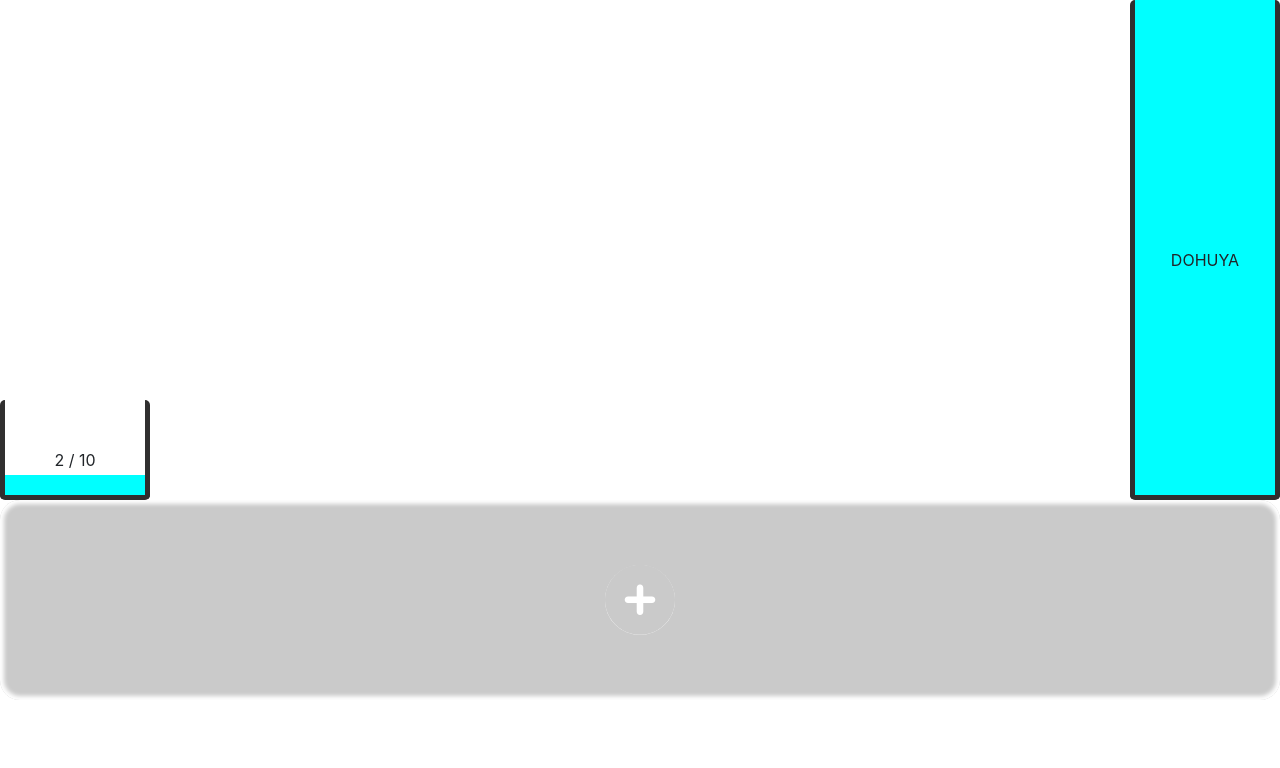
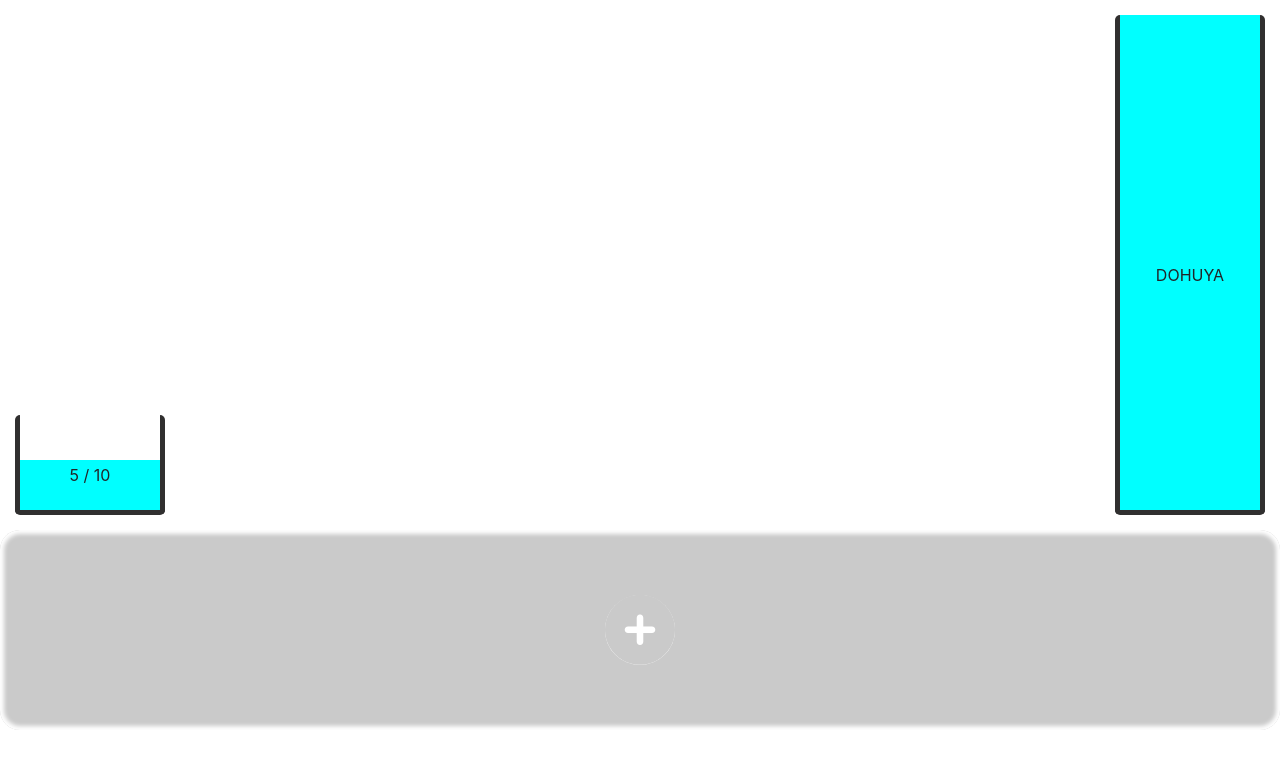
Before and after one commit to SergeOlabin/react-sandbox, a React (Create React App) app: page / in a window 1280 px wide. Shown: the top 768 px of the page. Built offline with nearby package versions, Linux system fonts and the light colour scheme.

Commit message:
Perelivayka rabotyaet

```diff
--- a/src/components/board-component/Board.tsx
+++ b/src/components/board-component/Board.tsx
@@ -4,13 +4,14 @@ import { FooterComponent } from '../footer/Footer';
 import { WaterSource } from '../water-source/WaterSource';
 import './board.scss';
 import { Water } from '../water/Water';
+import { isEqual, max } from 'lodash';
 
 interface BoardComponentState {
     bulbs: Bulb[],
+    selectedBulb: Bulb | WaterSource | null,
 }
 
 let id = 0;
-
 export interface Bulb {
     id: number,
     volume: number,
@@ -20,20 +21,21 @@ export interface Bulb {
 export class BoardComponent extends React.Component<{}, BoardComponentState> {
     state: BoardComponentState = {
         bulbs: [],
+        selectedBulb: null,
     };
-
-    constructor(props: any) {
-        super(props);
-    }
 
     componentDidMount() {
         this.addBulb({
             volume: 10,
-            waterLevel: 2,
+            waterLevel: 0,
+        });
+        this.addBulb({
+            volume: 10,
+            waterLevel: 5,
         });
     }
 
-    addBulb({ volume, waterLevel = 0 }: { volume: number, waterLevel: number}) {
+    addBulb({ volume, waterLevel = 0 }: { volume: number,  waterLevel: number}) {
         const bulbs = [...this.state.bulbs];
         const volumeValidated = volume || 1;
 
@@ -45,16 +47,63 @@ export class BoardComponent extends React.Component<{}, BoardComponentState> {
         this.setState({ bulbs });
     }
 
+    bubleClick(bulb: Bulb | WaterSource) {
+        if (!this.state.selectedBulb) this.setState({ selectedBulb: bulb });
+        else if (isEqual(bulb, this.state.selectedBulb)) this.removeBulbSelection();
+        else this._transferLiquid(bulb);
+    }
+
+    private _transferLiquid(bulb: Bulb | WaterSource) {
+        const destinationBulbIndex = this.state.bulbs.findIndex((elem: Bulb) => bulb === elem);
+        const newBulbs = [...this.state.bulbs];
+        const destinationBulb = newBulbs[destinationBulbIndex];
+
+        if (this.state.selectedBulb instanceof WaterSource) {
+            destinationBulb.waterLevel = destinationBulb.volume;
+
+        } else {
+            const selectedBulb = (this.state.selectedBulb as Bulb);
+            const possibleAmountOfLiquidToAdd = destinationBulb.volume - destinationBulb.waterLevel;
+
+            const rest = max([
+                selectedBulb.waterLevel - possibleAmountOfLiquidToAdd,
+                0,
+            ]) as number;
+            const addition = selectedBulb.waterLevel - rest;
+
+            const selectedBulbIndex = this.state.bulbs
+                .findIndex((elem: Bulb) => selectedBulb === elem);
+            const selectedBulbNew = newBulbs[selectedBulbIndex];
+
+            destinationBulb.waterLevel = destinationBulb.waterLevel + addition;
+            selectedBulbNew.waterLevel = rest;
+        }
+
+        this.setState({ bulbs: newBulbs });
+        this.removeBulbSelection();
+    }
+
+    removeBulbSelection() {
+        this.setState({ selectedBulb: null });
+    }
+
     render() {
         const bulbs = this.state.bulbs.map((bulb: Bulb) =>
-            <li key={bulb.id}><BulbComponent value={bulb} /></li>
+            <li key={bulb.id}>
+                <BulbComponent
+                    selected={isEqual(this.state.selectedBulb, bulb)}
+                    onClick={this.bubleClick.bind(this)}
+                    value={bulb} />
+            </li>
         );
 
         return(
-            <div className="board">
+            <div className="board" onClick={this.removeBulbSelection.bind(this)}>
                 <div className="bulbs-container">
                     <ul className="bulbs">{bulbs}</ul>
-                    <WaterSource>
+                    <WaterSource
+                        selected={this.state.selectedBulb instanceof WaterSource}
+                        onClick={this.bubleClick.bind(this)}>
                         <Water waterLevel='inf'></Water>
                     </WaterSource>
                 </div>
--- /dev/null
+++ b/src/components/board-component/SelectedBulbStyles.const.tsx
@@ -0,0 +1,3 @@
+export const selectedBulbStyles = {
+    boxShadow: "0px 0 8px 8px #a2a2a2",
+};
--- a/src/components/board-component/board.scss
+++ b/src/components/board-component/board.scss
@@ -1,12 +1,12 @@
 .bulbs-container {
     $bulb-width: 150px;
 
-    // background-color: yellow;
     display: flex;
     justify-content: center;
     align-items: flex-end;
     width: 100%;
-    height: 500px;
+    height: 530px;
+    padding: 15px;
 
     ul.bulbs {
         flex-grow: 1;
--- a/src/components/bulb/Bulb.tsx
+++ b/src/components/bulb/Bulb.tsx
@@ -1,9 +1,12 @@
 import React from 'react';
 import { Bulb } from '../board-component/Board';
 import { Water } from '../water/Water';
+import { selectedBulbStyles } from '../board-component/SelectedBulbStyles.const';
 
 interface BulbProps {
     value: Bulb,
+    onClick: Function,
+    selected: boolean,
 }
 
 interface BulbState {
@@ -11,15 +14,26 @@ interface BulbState {
 }
 
 export class BulbComponent extends React.Component<BulbProps, BulbState> {
-    styles = {
-        height: `${this.props.value.volume * 10}px`,
+    getSetyles() {
+        return {
+            height: `${this.props.value.volume * 10}px`,
+            boxShadow: this.props.selected
+                ? selectedBulbStyles.boxShadow
+                : 'none',
+        }
+    }
+
+    onClick(evt: React.MouseEvent<any>) {
+        evt.stopPropagation();
+        this.props.onClick(this.props.value)
     }
 
     render() {
         return (
             <div
+                onClick={this.onClick.bind(this)}
                 className="water-bulb"
-                style={this.styles} >
+                style={this.getSetyles()} >
                     <Water waterLevel={this.props.value.waterLevel}></Water>
                 <span className="water-level-label">
                     {this.props.value.waterLevel} / {this.props.value.volume}
--- a/src/components/water-source/WaterSource.tsx
+++ b/src/components/water-source/WaterSource.tsx
@@ -1,6 +1,9 @@
 import React from 'react';
+import { selectedBulbStyles } from '../board-component/SelectedBulbStyles.const';
 
 interface WaterSourceProps {
+    onClick: Function,
+    selected: boolean,
 }
 
 interface WaterSourceState {
@@ -8,9 +11,17 @@ interface WaterSourceState {
 }
 
 export class WaterSource extends React.Component<WaterSourceProps, WaterSourceState> {
+    onClick(evt: React.MouseEvent<any>) {
+        evt.stopPropagation();
+        this.props.onClick(this)
+    }
+
     render() {
         return (
-            <div className="water-source water-bulb">
+            <div
+                style={this.props.selected ? selectedBulbStyles : undefined}
+                onClick={this.onClick.bind(this)}
+                className="water-source water-bulb">
                 {this.props.children}
                 <span className="water-level-label">DOHUYA</span>
             </div>
```
